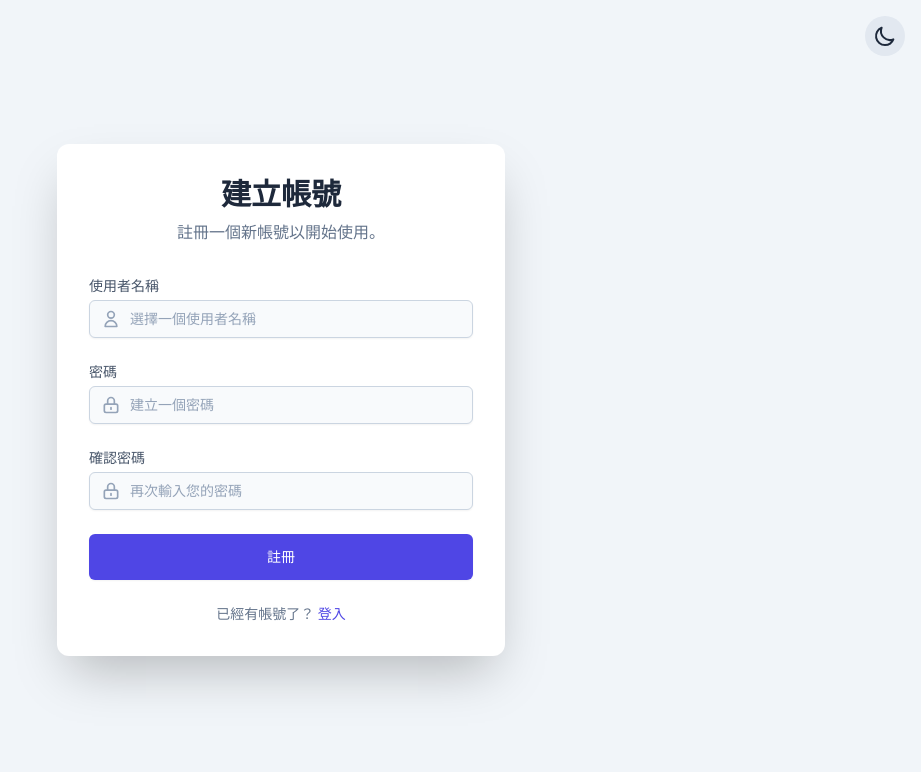
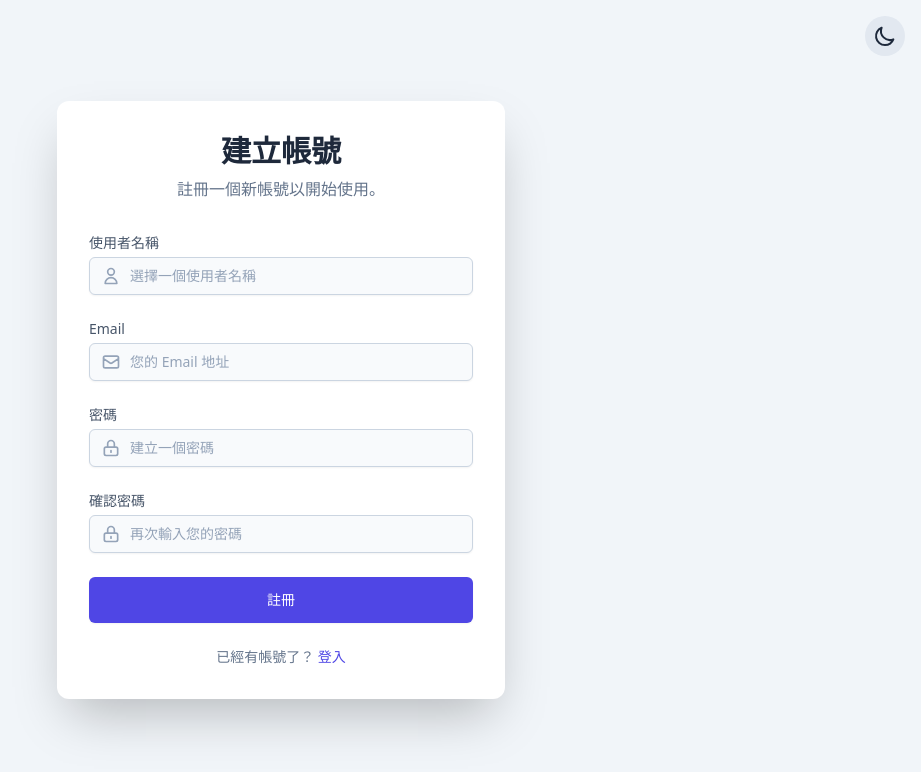
Before and after one commit to tsubasa-k/Single-Login, a React (Vite) app: page / in a window 1280 px wide. Both pictures are taken after a click on the button "註冊". Shown: the top 772 px of the page, without its empty margins (359-1280 px from the left). Built offline with nearby package versions, Linux system fonts and the light colour scheme; no server answers.

Commit message:
Enhance registration with email input and validation
Added email input field and validation to the registration form.

```diff
--- a/components/RegisterPage.tsx
+++ b/components/RegisterPage.tsx
@@ -1,7 +1,8 @@
-
 import React, { useState } from 'react';
 import * as authService from '../services/authService';
-import { UserIcon, LockIcon } from './icons';
+// ▼▼▼ START: 匯入 EmailIcon ▼▼▼
+import { UserIcon, LockIcon, EmailIcon } from './icons';
+// ▲▲▲ END: 匯入 EmailIcon ▲▲▲
 
 interface RegisterPageProps {
   onSwitchToLogin: () => void;
@@ -9,13 +10,22 @@ interface RegisterPageProps {
 
 export const RegisterPage: React.FC<RegisterPageProps> = ({ onSwitchToLogin }) => {
   const [username, setUsername] = useState('');
+  // ▼▼▼ START: 新增 email state ▼▼▼
+  const [email, setEmail] = useState('');
+  // ▲▲▲ END: 新增 email state ▲▲▲
   const [password, setPassword] = useState('');
   const [confirmPassword, setConfirmPassword] = useState('');
   const [error, setError] = useState('');
   const [success, setSuccess] = useState('');
   const [isLoading, setIsLoading] = useState(false);
 
+  // ▼▼▼ START: 增加 Email 驗證 (簡易) ▼▼▼
+  const validateEmail = (email: string) => {
+    return /^[^\s@]+@[^\s@]+\.[^\s@]+$/.test(email);
+  };
+
   const handleSubmit = async (e: React.FormEvent) => {
+  // ▲▲▲ END: 增加 Email 驗證 (簡易) ▲▲▲
     e.preventDefault();
     setError('');
     setSuccess('');
@@ -28,14 +38,23 @@ export const RegisterPage: React.FC<RegisterPageProps> = ({ onSwitchToLogin }) =
         setError('密碼長度至少需要 6 個字元。');
         return;
     }
+    // ▼▼▼ START: 檢查 Email 格式 ▼▼▼
+    if (!validateEmail(email)) {
+      setError('請輸入有效的 Email 地址。');
+      return;
+    }
+    // ▲▲▲ END: 檢查 Email 格式 ▼▲▲
 
     setIsLoading(true);
 
     try {
-      const result = await authService.registerUser(username, password);
+      // ▼▼▼ START: 傳入 email ▼▼▼
+      const result = await authService.registerUser(username, email, password);
+      // ▲▲▲ END: 傳入 email ▼▲▲
       if (result.success) {
         setSuccess(result.message);
         setUsername('');
+        setEmail(''); // 清空 email
         setPassword('');
         setConfirmPassword('');
       } else {
@@ -91,6 +110,29 @@ export const RegisterPage: React.FC<RegisterPageProps> = ({ onSwitchToLogin }) =
               />
             </div>
           </div>
+
+          {/* ▼▼▼ START: 新增 Email 輸入欄位 ▼▼▼ */}
+          <div>
+            <label htmlFor="email-reg" className="block text-sm font-medium text-slate-600 dark:text-slate-300 mb-1">
+              Email
+            </label>
+            <div className="relative">
+              <div className="absolute inset-y-0 left-0 pl-3 flex items-center pointer-events-none">
+                <EmailIcon className="h-5 w-5 text-slate-400" />
+              </div>
+              <input
+                id="email-reg"
+                type="email"
+                value={email}
+                onChange={(e) => setEmail(e.target.value)}
+                className="block w-full pl-10 pr-3 py-2 border border-slate-300 dark:border-slate-600 rounded-md shadow-sm placeholder-slate-400 focus:outline-none focus:ring-indigo-500 focus:border-indigo-500 sm:text-sm bg-slate-50 dark:bg-slate-700"
+                placeholder="您的 Email 地址"
+                required
+                autoComplete="email"
+              />
+            </div>
+          </div>
+          {/* ▲▲▲ END: 新增 Email 輸入欄位 ▲▲▲ */}
 
           <div>
             <label htmlFor="password-reg" className="block text-sm font-medium text-slate-600 dark:text-slate-300 mb-1">
```
